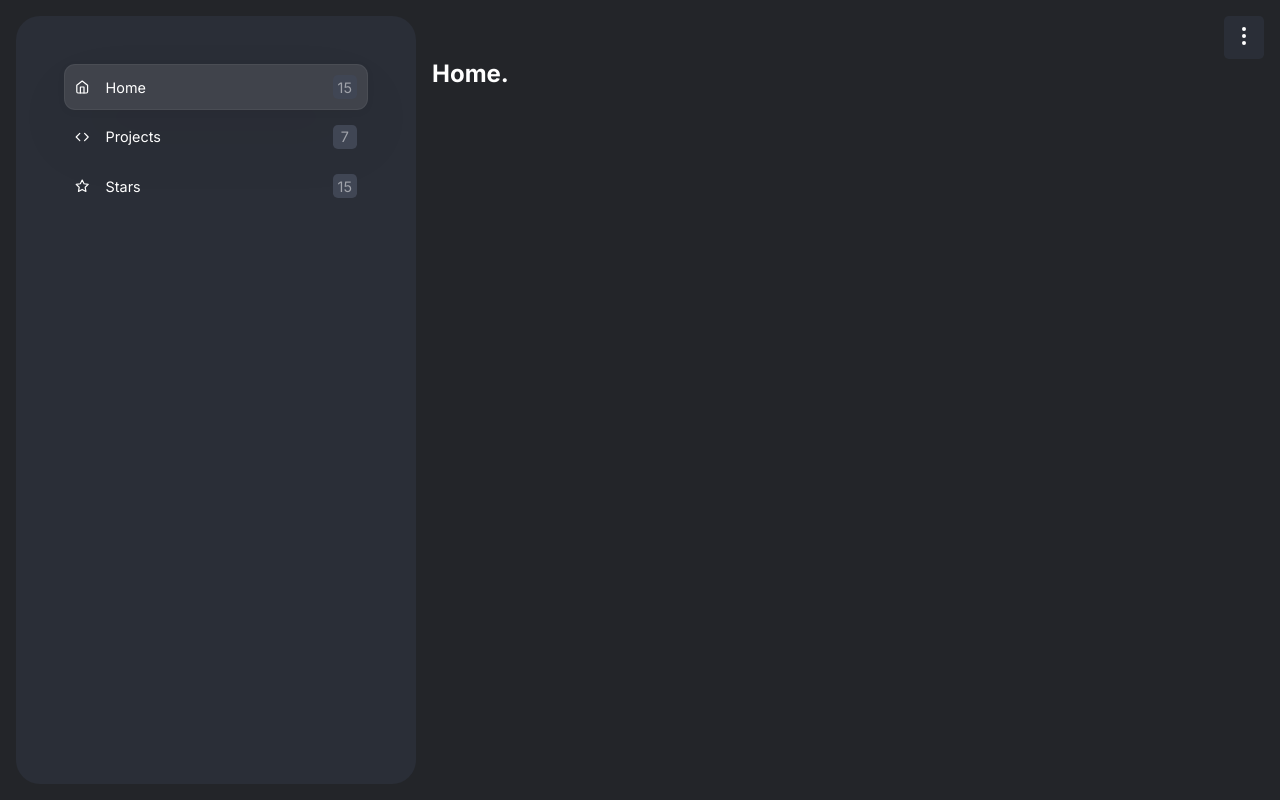
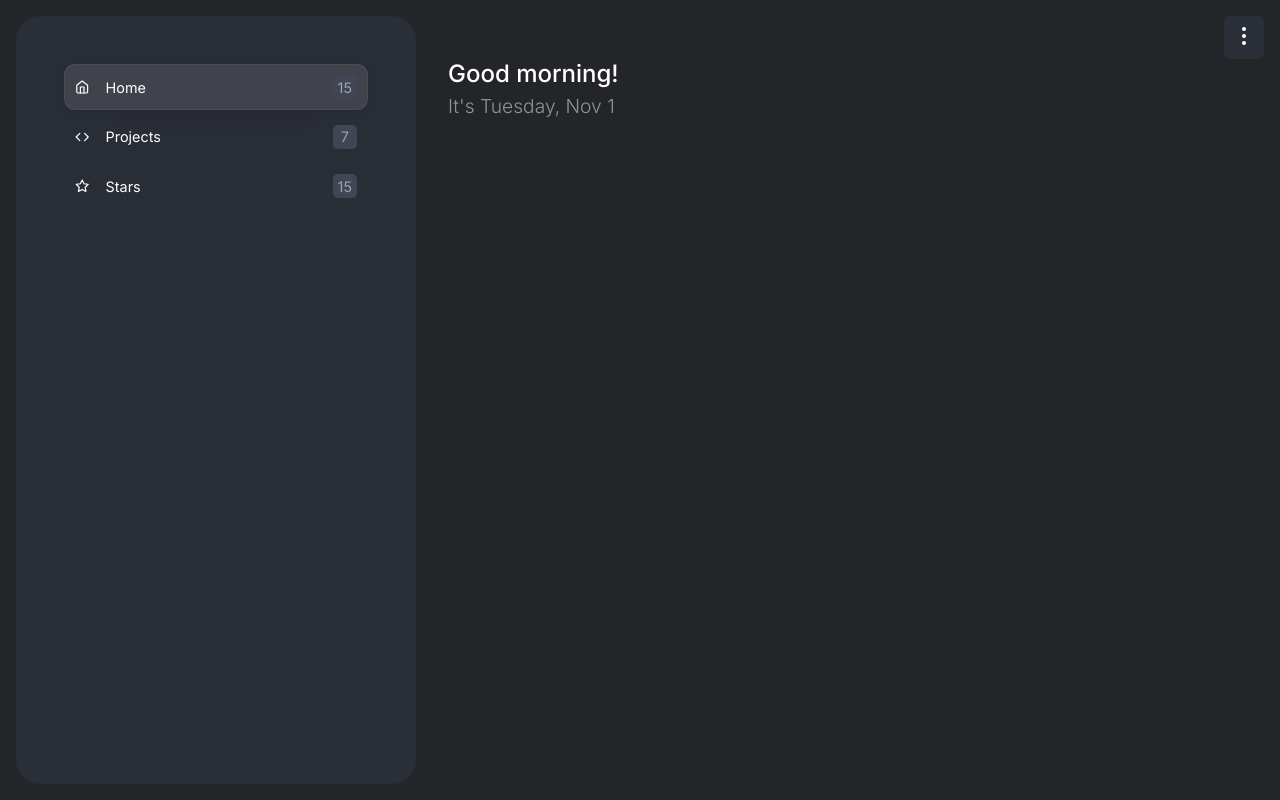
Before and after one commit to piusidev/blog, a React app: page / in a window 1280 px wide. Built offline with nearby package versions, Linux system fonts and the light colour scheme.

Commit message:
feat: welcome component

```diff
--- a/src/api/auth/index.ts
+++ b/src/api/auth/index.ts
@@ -9,5 +9,3 @@ export const authenticate = async (): Promise<IAuthenticateResponse> => new Prom
     resolve({ data: { token: '123' } });
   }, 2000);
 });
-
-export const oi = '';
--- /dev/null
+++ b/src/components/atoms/Welcome/index.tsx
@@ -0,0 +1,37 @@
+import React from 'react';
+
+import { getDate } from 'utils/date';
+import { Message } from './styles';
+
+const Welcome: React.FC = () => {
+  const {
+    day, weekday, month, hours,
+  } = getDate();
+
+  const todayIs = () => `It's ${weekday}, ${month} ${day}`;
+
+  const getGreetingsMessage = () => {
+    if (hours < 12) {
+      return 'Good morning!';
+    }
+
+    if (hours < 18) {
+      return 'Good afternoon!';
+    }
+
+    return 'Good evening!';
+  };
+
+  return (
+    <Message>
+      <h1>
+        {`${getGreetingsMessage()}`}
+      </h1>
+      <h2>
+        {todayIs()}
+      </h2>
+    </Message>
+  );
+};
+
+export default Welcome;
--- /dev/null
+++ b/src/components/atoms/Welcome/styles.ts
@@ -0,0 +1,17 @@
+import styled from 'styled-components';
+
+export const Message = styled.div`
+  h1 {
+    font-weight: 500;
+    font-size: 1.5rem;
+
+    margin-bottom: 0.4rem;
+  }
+
+  h2 {
+    font-weight: 300;
+    font-size: 1.2rem;
+
+    color: ${({ theme }) => theme.text.opacify(0.5)}
+  }
+`;
--- a/src/components/templates/Default/styles.ts
+++ b/src/components/templates/Default/styles.ts
@@ -7,7 +7,7 @@ export const Container = styled.div`
   background: ${({ theme }) => theme.background.color};
 
   display: flex;
-  gap: 1rem;
+  gap: 2rem;
 
   padding: 1rem;
 `;
--- a/src/pages/Home/index.tsx
+++ b/src/pages/Home/index.tsx
@@ -1,5 +1,8 @@
+import Welcome from 'components/atoms/Welcome';
 import React from 'react';
 
 export const Home: React.FC = () => (
-  <h1>Home.</h1>
+  <div>
+    <Welcome />
+  </div>
 );
--- /dev/null
+++ b/src/utils/date.ts
@@ -0,0 +1,13 @@
+export const getDate = (timestamp?: string | number | Date) => {
+  const date = timestamp ? new Date(timestamp) : new Date();
+
+  const hours = date.getHours();
+  const day = date.getDate();
+  const weekday = date.toLocaleString('en-us', { weekday: 'long' });
+  const month = date
+    .toLocaleString('en-us', { month: 'short' });
+
+  return {
+    day, month, weekday, hours,
+  };
+};
```
